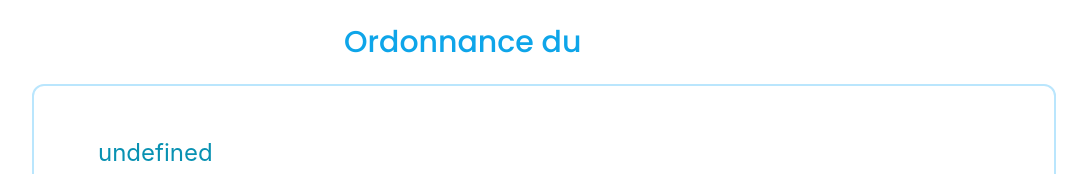
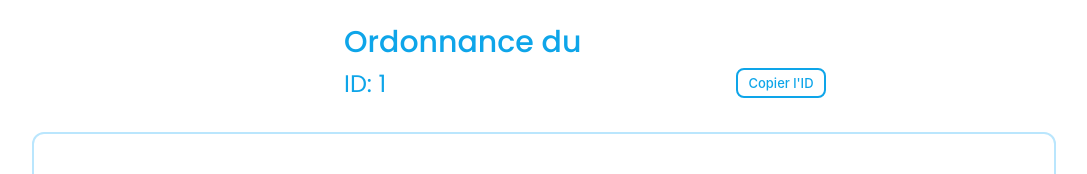
Before and after one commit to Cyb0nix/OrdoLink, a Vue app in the folder Vue/: page /OrdoLink/ordonnance/1 in a window 1280 px wide. Shown: the top 174 px of the page, without its empty margins (96-1183 px from the left). Built offline with nearby package versions, Linux system fonts and the light colour scheme; no server answers.

Commit message:
update affichage ordonnance

```diff
--- a/Vue/src/views/AfficherOrdonnance.vue
+++ b/Vue/src/views/AfficherOrdonnance.vue
@@ -14,9 +14,26 @@
     <!-- <HeaderAfficherOrdonnance/> -->
 
     <div class="flex flex-col items-left justify-center lg:ml-96">
-      <h1 class="text-3xl font-medium font-poppins text-sky-500 mt-6 lg:pl-14 lg:mb-4">
+      <h1 class="text-3xl font-medium font-poppins text-sky-500 mt-6 lg:pl-14">
         Ordonnance du {{ prescription_date }}
       </h1>
+
+      <div class="grid grid-cols-1 lg:grid-cols-2 max-w-6xl">
+        <h1 class="text-2xl font-normal font-poppins text-sky-500 mt-2 lg:pl-14 lg:mb-6">
+          ID: {{ ordonnanceId }}
+        </h1>
+
+        <!-- bouton copier l'ID dans le presse papier -->
+
+        <button @click="copyID" class="w-[90px] h-[30px] text-sky-500 text-[13px] mt-2 font-medium rounded-lg lg:mb-6 hover:bg-sky-500 border-sky-500 border-2 hover:text-white">
+          Copier l'ID
+        </button>
+
+
+      </div>
+
+
+
     </div>
 
     <section class="max-w-full min-w-xl px-4 sm:py-12 sm:px-6 lg:py-12 lg:px-8">
@@ -161,7 +178,15 @@ export default defineComponent({
       this.prescription_date = this.converDate(data.ordonnance.prescription_date);
       this.medecin = data.medecin;
       this.patient = data.patient;
-    }
+    },
+    copyID() {
+      const el = document.createElement('textarea');
+      el.value = this.ordonnanceId;
+      document.body.appendChild(el);
+      el.select();
+      document.execCommand('copy');
+      document.body.removeChild(el);
+    },
   },
   mounted() {
     this.ordonnanceid();
```
